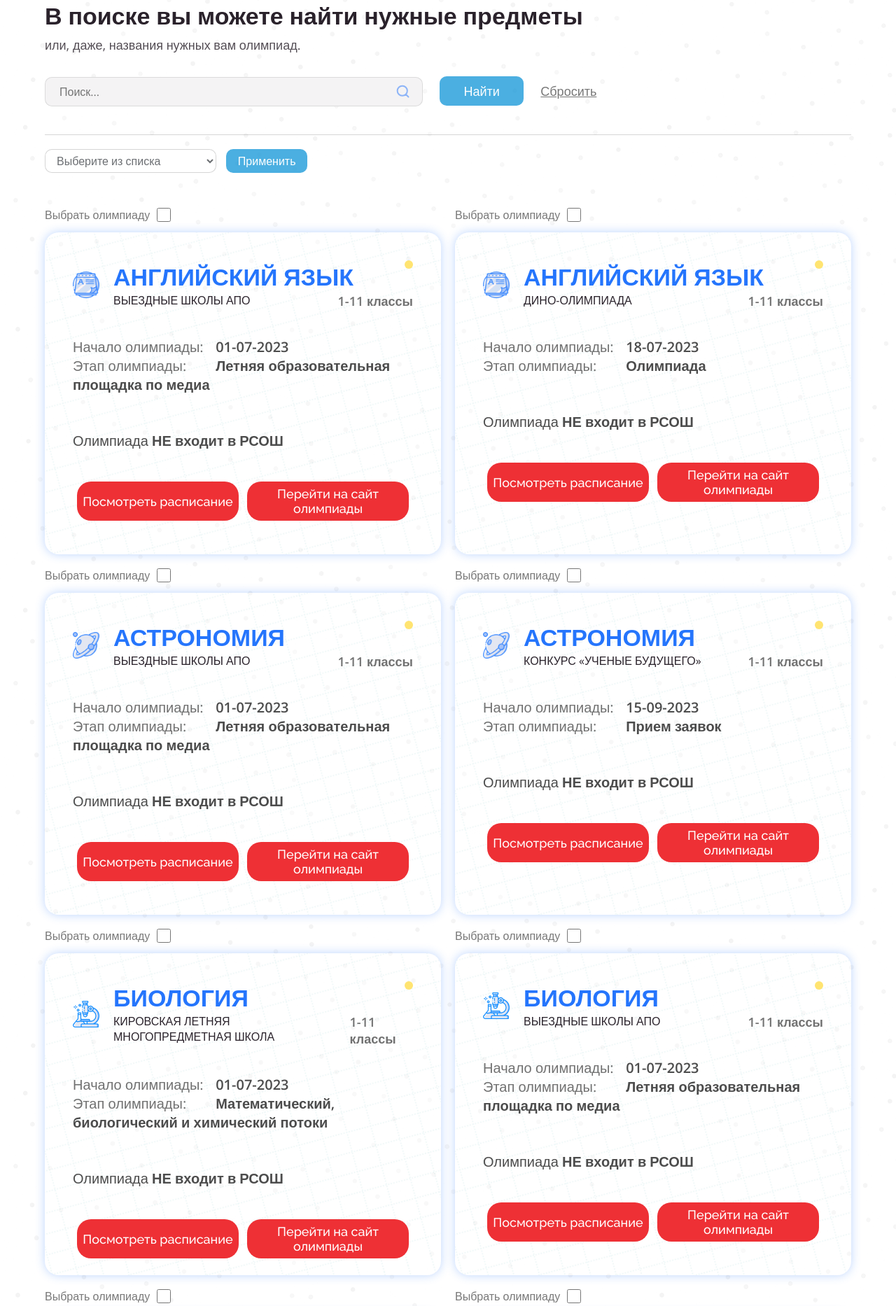
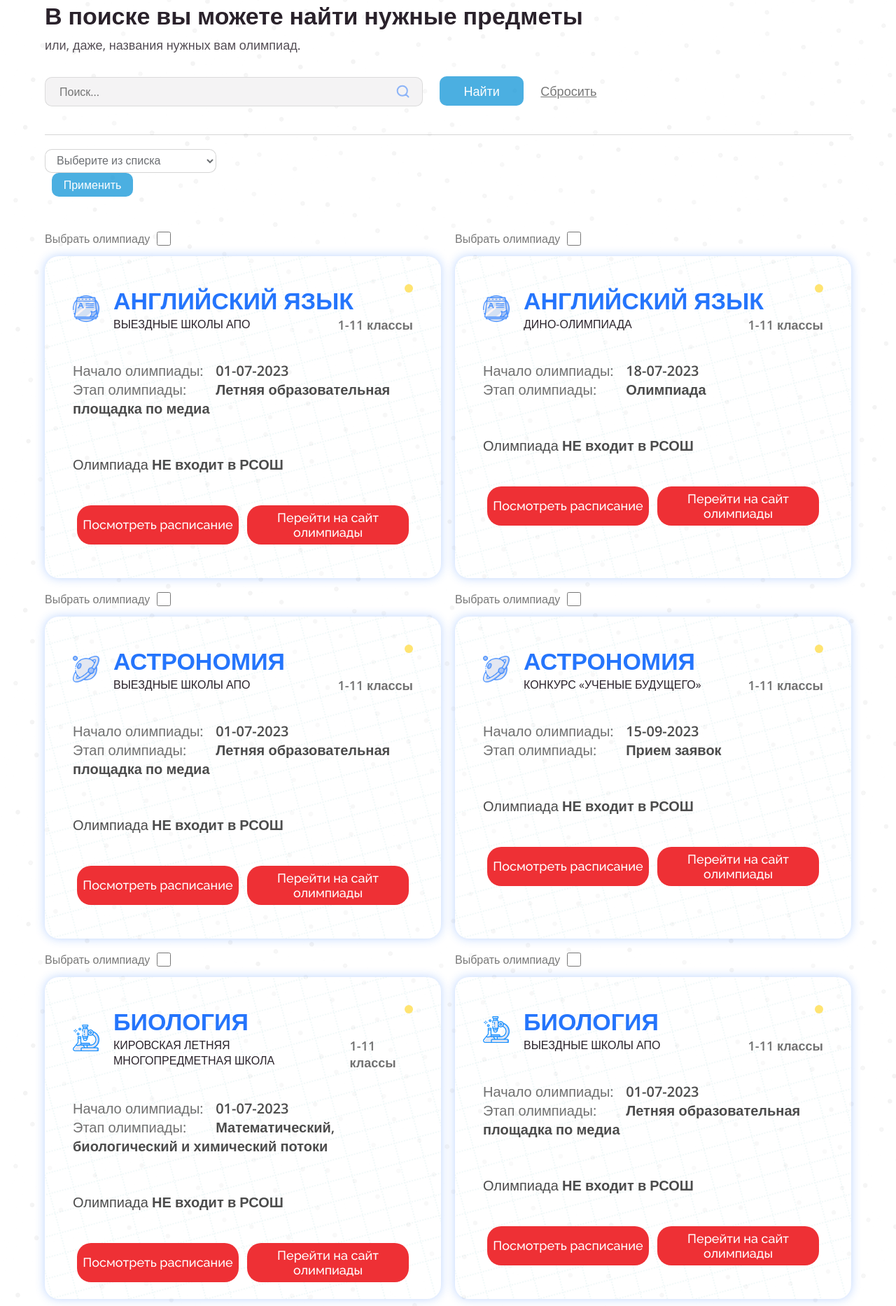
Before and after one commit to Timofey121/SiteForOlimpic, a Django app: page /notification/ in a window 1280 px wide. Shown: the part 141-2007 px from the top of the page at 70% size. Run offline with Django 4.2, Linux system fonts and the light colour scheme; data comes from the database, SQL or seed files in the repository; some libraries are stand-ins or nearby versions; some web fonts are replaced; grey boxes are pictures that could not be loaded.

Commit message:
29.06.2023

```diff
--- a/olympic/templates/olympic/information_about_subjects.html
+++ b/olympic/templates/olympic/information_about_subjects.html
@@ -138,15 +138,17 @@
         </div>
     </div>
 </section>
-<form action="" class="activities_olimp" method="post">
+<form action="" class="main_form" method="post">
     {% csrf_token %}
     <section class="activities_with_the_olympiad">
         <div class="container">
-            <select name="select" id="" class="selection_from_the_list">
-                <option value="nothing">Выберите из списка</option>
-                <option value="add">Подключить уведомления</option>
-                <option value="delete">Удалить уведомления</option>
-            </select>
+            <div class="activities_olimp">
+                <select name="select" id="" class="selection_from_the_list">
+                    <option value="nothing">Выберите из списка</option>
+                    <option value="add">Подключить уведомления</option>
+                    <option value="delete">Удалить уведомления</option>
+                </select>
+            </div>
             <button type="submit" class="olimp_choose_button">
                 Применить
             </button>
@@ -159,7 +161,7 @@
                     <div class="olimp_inner">
                         <div class="choose_this_olympiad">
                             <label for="choose_this_olympiad_checkbox">Выбрать олимпиаду</label>
-                            <input type="checkbox" name="choose" value="{{ p.title }}-{{ p.sub }}"
+                            <input type="checkbox" name="choose" value="{{ p.title }}"
                                    id="choose_this_olympiad_checkbox">
                         </div>
                         <div class="olimp_card">
```
